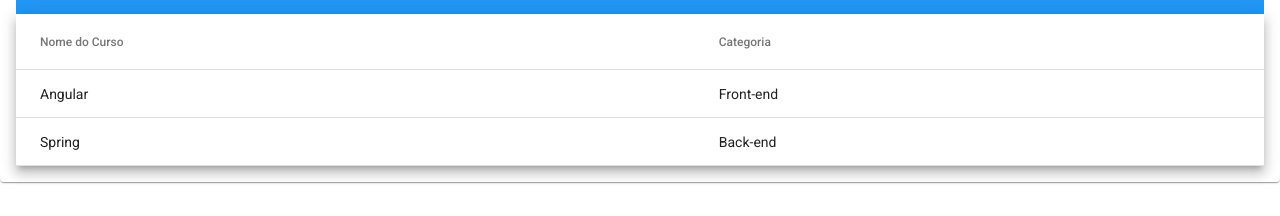
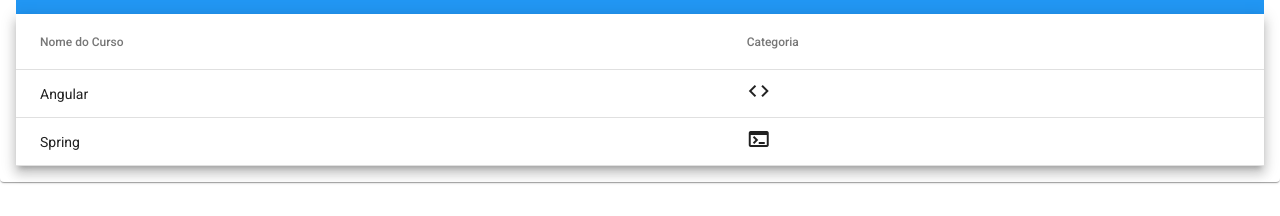
Before and after one commit to aguiardafa/crud-angular, an Angular app: page /cursos in a window 1280 px wide. Shown: the part 130-346 px from the top of the page. Built offline with nearby package versions, Linux system fonts and the light colour scheme.

Commit message:
feat(cursos): cria Pipe do Angular para mostrar ícones conforme categoria do curso

```diff
--- a/src/app/cursos/cursos/cursos.component.html
+++ b/src/app/cursos/cursos/cursos.component.html
@@ -11,7 +11,15 @@
       <!-- Categoria Column -->
       <ng-container matColumnDef="categoria">
         <th mat-header-cell *matHeaderCellDef>Categoria</th>
-        <td mat-cell *matCellDef="let curso">{{ curso.categoria }}</td>
+        <td mat-cell *matCellDef="let curso">
+          <mat-icon
+            aria-hidden="false"
+            aria-label="Categoria do Curso"
+            matTooltip="{{ curso.categoria }}"
+          >
+            {{ curso.categoria | categoria }}
+          </mat-icon>
+        </td>
       </ng-container>
 
       <tr mat-header-row *matHeaderRowDef="displayedColumns"></tr>
--- a/src/app/shared/app-material/app-material.module.ts
+++ b/src/app/shared/app-material/app-material.module.ts
@@ -2,9 +2,11 @@ import { NgModule } from '@angular/core';
 import { MatButtonModule } from '@angular/material/button';
 import { MatCardModule } from '@angular/material/card';
 import { MatDialogModule } from '@angular/material/dialog';
+import { MatIconModule } from '@angular/material/icon';
 import { MatProgressSpinnerModule } from '@angular/material/progress-spinner';
 import { MatTableModule } from '@angular/material/table';
 import { MatToolbarModule } from '@angular/material/toolbar';
+import { MatTooltipModule } from '@angular/material/tooltip';
 
 @NgModule({
   declarations: [],
@@ -16,6 +18,8 @@ import { MatToolbarModule } from '@angular/material/toolbar';
     MatProgressSpinnerModule,
     MatDialogModule,
     MatButtonModule,
+    MatIconModule,
+    MatTooltipModule,
   ],
 })
 export class AppMaterialModule {}
--- /dev/null
+++ b/src/app/shared/pipes/categoria.pipe.ts
@@ -0,0 +1,30 @@
+import { Pipe, PipeTransform } from '@angular/core';
+
+@Pipe({
+  name: 'categoria',
+})
+export class CategoriaPipe implements PipeTransform {
+  transform(value: string): string {
+    switch (value) {
+      case 'Front-end':
+        return 'code';
+      case 'Back-end':
+        return 'terminal';
+      case 'Data Science':
+        return 'analytics';
+      case 'Mobile':
+        return 'developer_mode';
+      case 'Agile':
+        return 'view_kanban';
+      case 'Game':
+        return 'sports_esports';
+      case 'DEVOPS':
+        return 'settings_applications';
+      case 'UX-Design':
+        return 'visibility';
+      case 'Security':
+        return 'security';
+    }
+    return 'computer';
+  }
+}
--- a/src/app/shared/shared.module.ts
+++ b/src/app/shared/shared.module.ts
@@ -3,10 +3,11 @@ import { NgModule } from '@angular/core';
 
 import { AppMaterialModule } from './app-material/app-material.module';
 import { ErrorDialogComponent } from './components/error-dialog/error-dialog.component';
+import { CategoriaPipe } from './pipes/categoria.pipe';
 
 @NgModule({
-  declarations: [ErrorDialogComponent],
+  declarations: [ErrorDialogComponent, CategoriaPipe],
   imports: [CommonModule, AppMaterialModule],
-  exports: [ErrorDialogComponent],
+  exports: [ErrorDialogComponent, CategoriaPipe],
 })
 export class SharedModule {}
```
Also changed, not shown: 1 other file (tests, documents, lock files or other folders).
